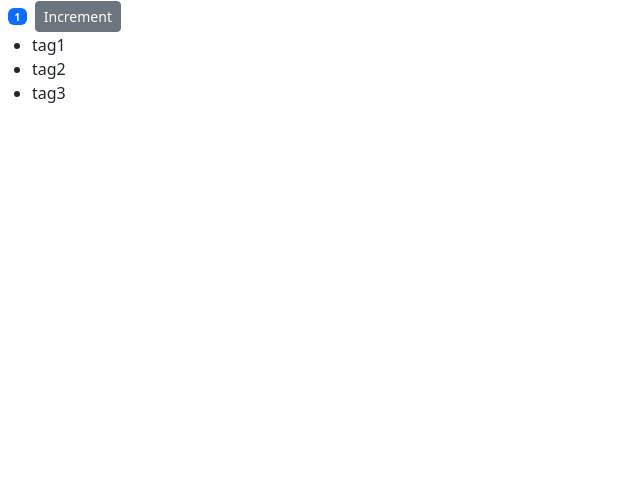
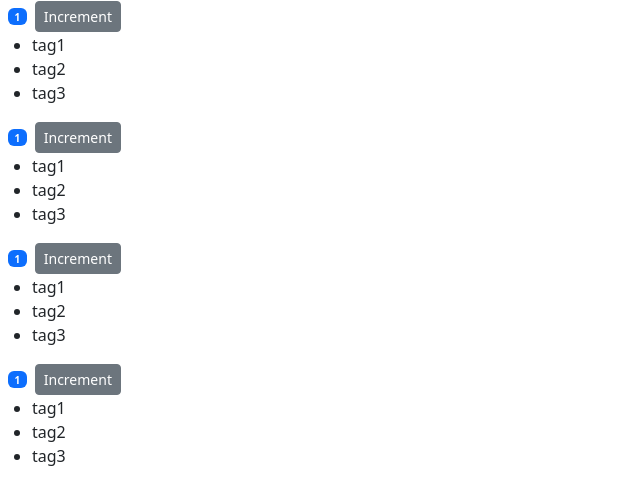
Before and after one commit to zalogarciam/counter-app, a React (Create React App) app in the folder counter-app/: page / in a window 1280 px wide. Shown: the top 504 px of the page, without its empty margins (0-640 px from the left). Built offline with nearby package versions, Linux system fonts and the light colour scheme.

Commit message:
Adding counters component

```diff
--- /dev/null
+++ b/counter-app/src/components/counters.jsx
@@ -0,0 +1,24 @@
+import React, { Component } from "react";
+import Counter from "./counter";
+
+class Counters extends Component {
+  state = {
+    counters: [
+      { id: 1, value: 0 },
+      { id: 2, value: 0 },
+      { id: 3, value: 0 },
+      { id: 4, value: 0 },
+    ],
+  };
+  render() {
+    return (
+      <div>
+        {this.state.counters.map((counter) => (
+          <Counter key={counter.id}> </Counter>
+        ))}
+      </div>
+    );
+  }
+}
+
+export default Counters;
--- a/counter-app/src/index.js
+++ b/counter-app/src/index.js
@@ -3,12 +3,12 @@ import ReactDOM from 'react-dom/client';
 import './index.css';
 import reportWebVitals from './reportWebVitals';
 import 'bootstrap/dist/css/bootstrap.css'
-import Counter from './components/counter';
+import Counters from './components/counters';
 
 const root = ReactDOM.createRoot(document.getElementById('root'));
 root.render(
   <React.StrictMode>
-    <Counter />
+    <Counters />
   </React.StrictMode>
 );
 
```
